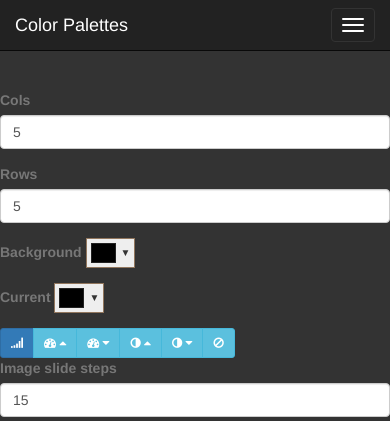
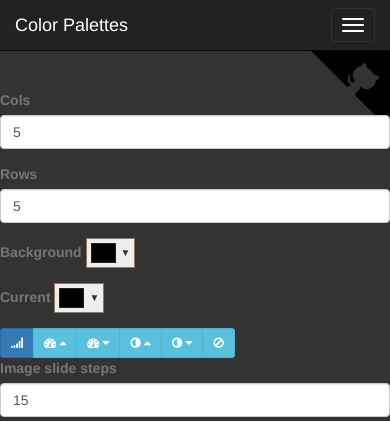
Before and after one commit to Ravetracer/colorpalettes, a PHP site: template views/editor/index.html.twig in a window 390 px wide; the page is wider, and only the part inside the window is pictured. Shown: the top 421 px of that part. Run offline with PHP 8.4, Linux system fonts and the light colour scheme; the template is opened without the code that fills it, so the values that code supplies are empty; style sheets or scripts are compiled from the project's sources; some libraries are stand-ins or nearby versions.

Commit message:
Updated layout
- added GitHub ribbon

```diff
--- a/css/app.css
+++ b/css/app.css
@@ -1 +1 @@
-body{padding-top:70px}table *{line-height:0}.colorBox{border:none;padding:0;margin:1px;float:left}@media screen and (max-width: 639px){.colorBox{width:0.5em;height:0.5em}.colorBox.large{width:0.9em;height:0.9em}}@media screen and (max-width: 1023px){.colorBox{width:0.6em;height:0.6em}.colorBox.large{width:1.1em;height:1.1em}}@media screen and (min-width: 1024px){.colorBox{width:0.75em;height:0.75em}.colorBox.large{width:1.5em;height:1.5em}}.colorBox.rampStart{border:2px solid red}.colorBox.colorBlack{background-color:black}.palgrid{border-left:2px solid #333;background-color:black;padding:1em}.accordion-content{color:black}.palbuttons{margin-bottom:2em}ul.help li{margin-bottom:1em}ul.help li:before{font-family:"FontAwesome";content:'\f0da';float:left;width:1.4em}.picker-canvas{border:2px solid black}
+body{padding-top:70px}table *{line-height:0}.colorBox{border:none;padding:0;margin:1px;float:left}@media screen and (max-width: 639px){.colorBox{width:0.5em;height:0.5em}.colorBox.large{width:0.9em;height:0.9em}}@media screen and (max-width: 1023px){.colorBox{width:0.6em;height:0.6em}.colorBox.large{width:1.1em;height:1.1em}}@media screen and (min-width: 1024px){.colorBox{width:0.75em;height:0.75em}.colorBox.large{width:1.5em;height:1.5em}}.colorBox.rampStart{border:2px solid red}.colorBox.colorBlack{background-color:black}.palgrid{border-left:2px solid #333;background-color:black;padding:1em}.accordion-content{color:black}.palbuttons{margin-bottom:2em}ul.help li{margin-bottom:1em}ul.help li:before{font-family:"FontAwesome";content:'\f0da';float:left;width:1.4em}.picker-canvas{border:2px solid black}.github-ribbon{fill:black;color:#333;position:absolute;top:50px;border:0;right:0}
--- a/scss/app.scss
+++ b/scss/app.scss
@@ -83,3 +83,12 @@ ul.help {
 .picker-canvas {
   border: 2px solid black;
 }
+
+.github-ribbon {
+  fill: black;
+  color: $gray-dark;
+  position: absolute;
+  top: 50px;
+  border: 0;
+  right: 0;
+}
--- a/views/layout.html.twig
+++ b/views/layout.html.twig
@@ -11,7 +11,6 @@
         {% block additionalCSS %}{% endblock %}
     </head>
     <body>
-
         <nav class="navbar navbar-inverse navbar-fixed-top">
             <div class="container-fluid">
                 <div class="navbar-header">
@@ -35,6 +34,7 @@
         </nav>
 
         <div class="container">
+            <a href="https://github.com/Ravetracer/colorpalettes" class="github-corner"><svg width="80" height="80" viewBox="0 0 250 250" class="github-ribbon"><path d="M0,0 L115,115 L130,115 L142,142 L250,250 L250,0 Z"></path><path d="M128.3,109.0 C113.8,99.7 119.0,89.6 119.0,89.6 C122.0,82.7 120.5,78.6 120.5,78.6 C119.2,72.0 123.4,76.3 123.4,76.3 C127.3,80.9 125.5,87.3 125.5,87.3 C122.9,97.6 130.6,101.9 134.4,103.2" fill="currentColor" style="transform-origin: 130px 106px;" class="octo-arm"></path><path d="M115.0,115.0 C114.9,115.1 118.7,116.5 119.8,115.4 L133.7,101.6 C136.9,99.2 139.9,98.4 142.2,98.6 C133.8,88.0 127.5,74.4 143.8,58.0 C148.5,53.4 154.0,51.2 159.7,51.0 C160.3,49.4 163.2,43.6 171.4,40.1 C171.4,40.1 176.1,42.5 178.8,56.2 C183.1,58.6 187.2,61.8 190.9,65.4 C194.5,69.0 197.7,73.2 200.1,77.6 C213.8,80.2 216.3,84.9 216.3,84.9 C212.7,93.1 206.9,96.0 205.4,96.6 C205.1,102.4 203.0,107.8 198.3,112.5 C181.9,128.9 168.3,122.5 157.7,114.1 C157.9,116.9 156.7,120.9 152.7,124.9 L141.0,136.5 C139.8,137.7 141.6,141.9 141.8,141.8 Z" fill="currentColor" class="octo-body"></path></svg></a><style>.github-corner:hover .octo-arm{animation:octocat-wave 560ms ease-in-out}@keyframes octocat-wave{0%,100%{transform:rotate(0)}20%,60%{transform:rotate(-25deg)}40%,80%{transform:rotate(10deg)}}@media (max-width:500px){.github-corner:hover .octo-arm{animation:none}.github-corner .octo-arm{animation:octocat-wave 560ms ease-in-out}}</style>
             {% block mainContent %}{% endblock %}
         </div>
 
```
